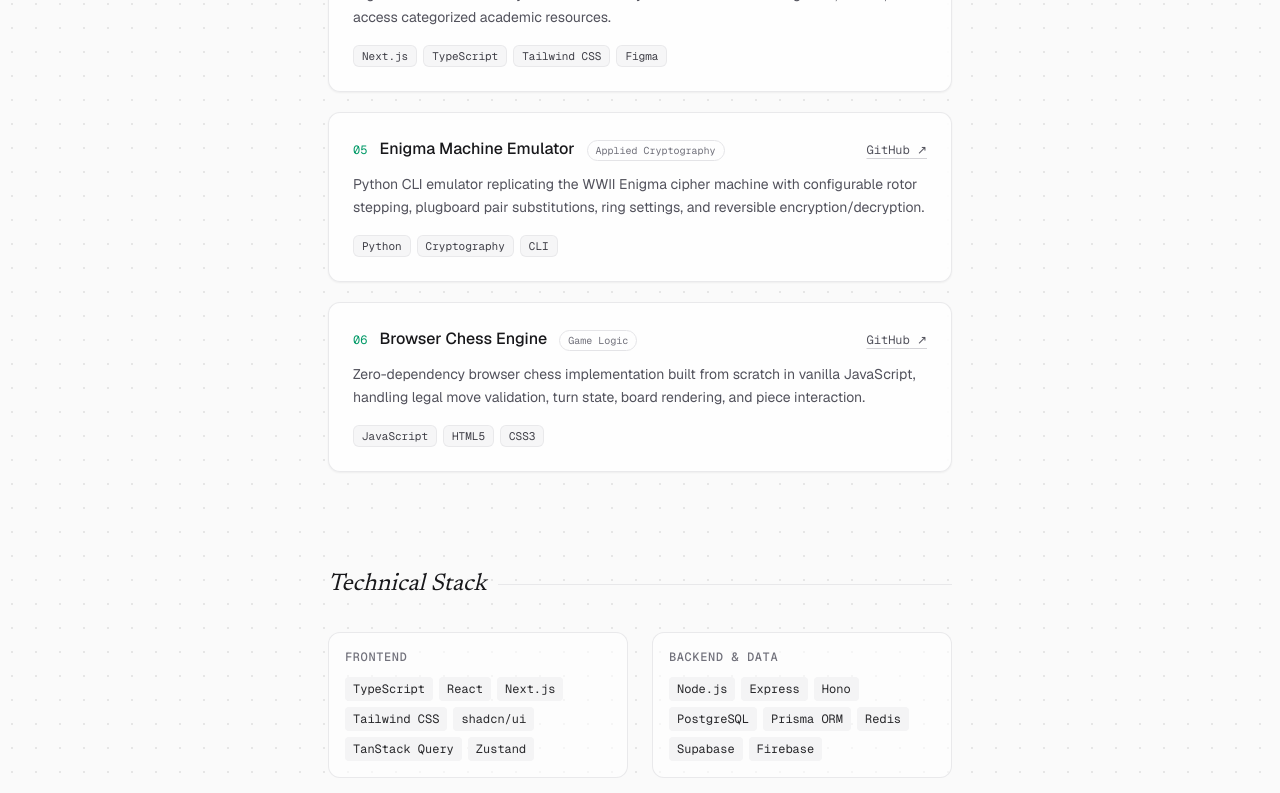
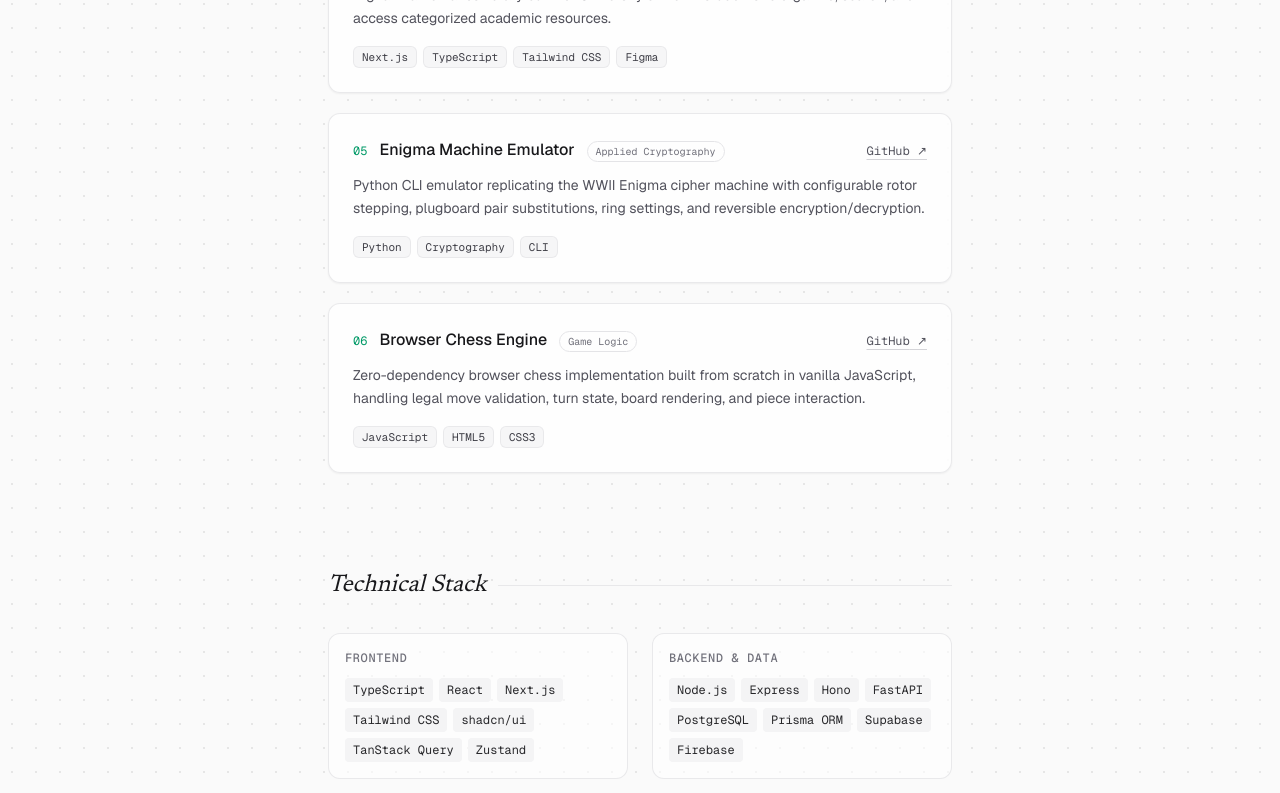
Before and after one commit to daves-hub/daves-hub, a Next.js app: page / in a window 1280 px wide. Shown: the part 2000-2793 px from the top of the page. Built offline with nearby package versions, Linux system fonts and the light colour scheme; no server answers.

Commit message:
chore: update stack

```diff
--- a/app/page.tsx
+++ b/app/page.tsx
@@ -215,9 +215,9 @@ const STACK = [
       "Node.js",
       "Express",
       "Hono",
+      "FastAPI",
       "PostgreSQL",
       "Prisma ORM",
-      "Redis",
       "Supabase",
       "Firebase",
     ],
@@ -232,6 +232,7 @@ const STACK = [
       "Linux",
       "Bash",
       "Vercel",
+      "Render",
       "cURL",
     ],
   },
@@ -359,7 +360,7 @@ export default async function Home() {
         {/* Live Stats Strip */}
         <section
           aria-label="Live developer metrics"
-          className="grid grid-cols-2 divide-y divide-zinc-200/80 rounded-xl border border-zinc-200/80 bg-white/60 py-4 backdrop-blur-sm sm:grid-cols-4 sm:divide-x sm:divide-y-0 dark:divide-zinc-800/80 dark:border-zinc-800/80 dark:bg-zinc-900/40"
+          className="grid grid-cols-2 divide-y divide-zinc-200/80 rounded-xl border border-zinc-200/80 bg-white/60 py-4 backdrop-blur-sm sm:grid-cols-4 sm:divide-x  dark:divide-zinc-800/80 dark:border-zinc-800/80 dark:bg-zinc-900/40"
         >
           <div className="px-4 py-2 text-center sm:py-0">
             <div className="font-serif text-2xl italic text-zinc-900 dark:text-zinc-100">
```
